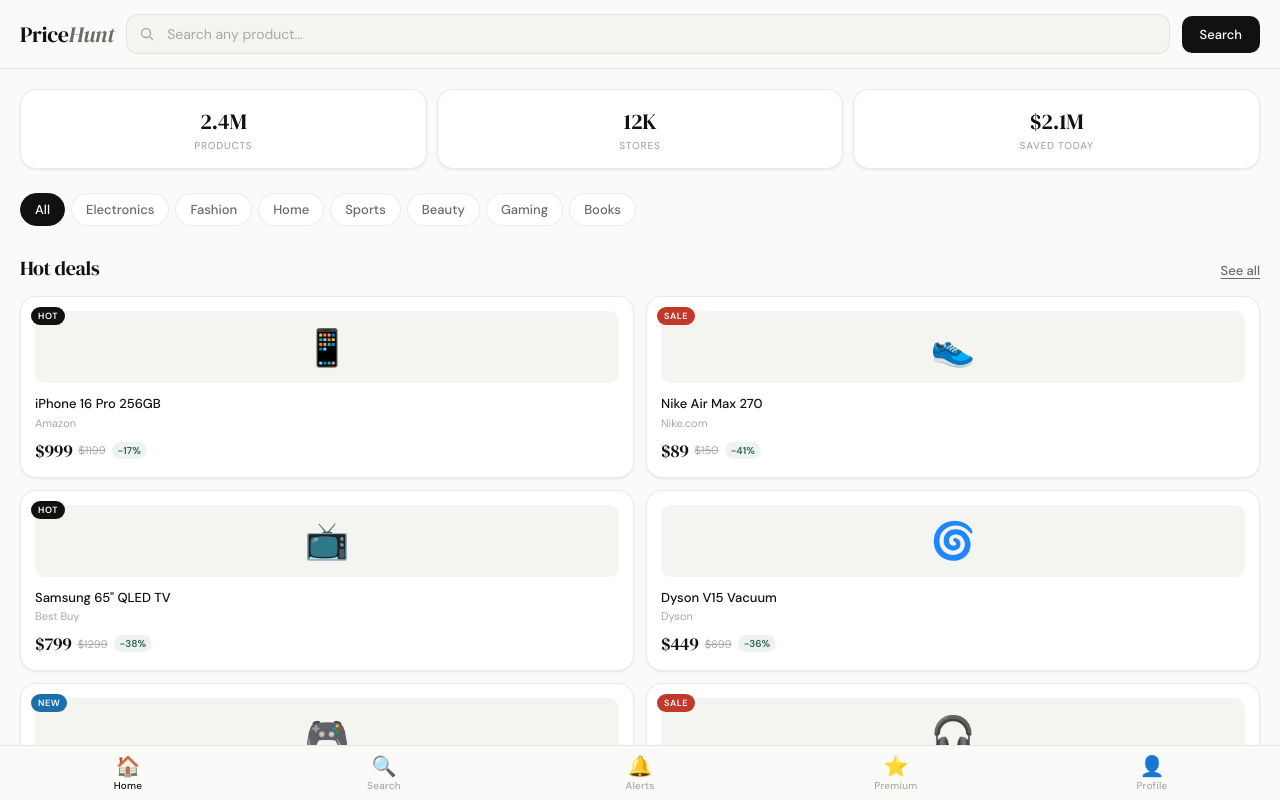
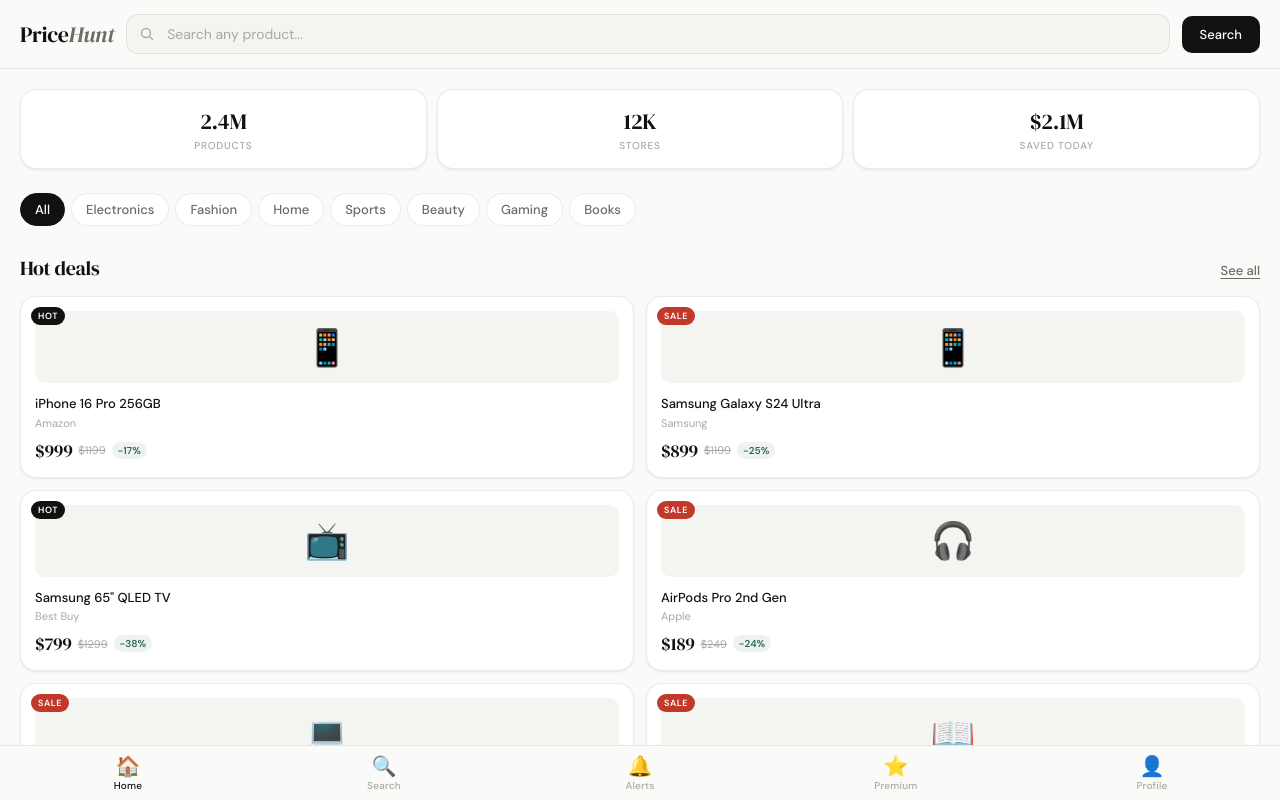
Before and after one commit to Franczuaitis/Pircehunt, a website: page index.html in a window 1280 px wide. Drawn offline with Linux system fonts and the light colour scheme.

Commit message:
Update index.html

```diff
--- a/index.html
+++ b/index.html
@@ -180,7 +180,6 @@
   </div>
 
   <div class="content" id="content">
-
     <div id="page-home" class="page active">
       <div id="install-wrap" style="display:none">
         <div class="ib">
@@ -289,7 +288,6 @@
       <div class="mi"><span class="mic">🌍</span><span class="mil">Currency & Region</span><span class="mia">›</span></div>
       <div class="mi"><span class="mic">❓</span><span class="mil">Help & Support</span><span class="mia">›</span></div>
     </div>
-
   </div>
 
   <div class="bottomnav">
@@ -300,25 +298,72 @@
     <button class="nb" onclick="navTo('profile',this)" id="nav-profile"><span class="ni">👤</span>Profile</button>
   </div>
 </div>
-
 <div class="toast" id="toast"></div>
 
 <script>
 const TAG = 'pricehunt20-20';
+
+// === 50 PRODUCTS ===
 const DEALS = [
+  // Electronics
   {id:1,name:'iPhone 16 Pro 256GB',store:'Amazon',emoji:'📱',price:999,was:1199,drop:17,badge:'hot',cat:'electronics'},
-  {id:2,name:'Nike Air Max 270',store:'Nike.com',emoji:'👟',price:89,was:150,drop:41,badge:'sale',cat:'fashion'},
+  {id:2,name:'Samsung Galaxy S24 Ultra',store:'Samsung',emoji:'📱',price:899,was:1199,drop:25,badge:'sale',cat:'electronics'},
   {id:3,name:'Samsung 65" QLED TV',store:'Best Buy',emoji:'📺',price:799,was:1299,drop:38,badge:'hot',cat:'electronics'},
-  {id:4,name:'Dyson V15 Vacuum',store:'Dyson',emoji:'🌀',price:449,was:699,drop:36,badge:'',cat:'home'},
-  {id:5,name:'PS5 Bundle',store:'GameStop',emoji:'🎮',price:499,was:599,drop:17,badge:'new',cat:'gaming'},
-  {id:6,name:'AirPods Pro 2nd Gen',store:'Apple',emoji:'🎧',price:189,was:249,drop:24,badge:'sale',cat:'electronics'},
-  {id:7,name:"Levis 501 Jeans",store:"Levis",emoji:'👖',price:49,was:89,drop:45,badge:'hot',cat:'fashion'},
-  {id:8,name:'KitchenAid Mixer',store:'Williams-Sonoma',emoji:'🍰',price:279,was:449,drop:38,badge:'',cat:'home'},
-  {id:9,name:'MacBook Air M3',store:'Apple',emoji:'💻',price:1099,was:1299,drop:15,badge:'',cat:'electronics'},
-  {id:10,name:'Kindle Paperwhite',store:'Amazon',emoji:'📖',price:99,was:139,drop:29,badge:'sale',cat:'books'},
-  {id:11,name:'Adidas Ultraboost 24',store:'Adidas',emoji:'👟',price:119,was:180,drop:34,badge:'',cat:'fashion'},
-  {id:12,name:'Nintendo Switch OLED',store:'GameStop',emoji:'🕹️',price:299,was:349,drop:14,badge:'',cat:'gaming'},
+  {id:4,name:'LG OLED 55" C3',store:'Amazon',emoji:'📺',price:999,was:1499,drop:33,badge:'',cat:'electronics'},
+  {id:5,name:'AirPods Pro 2nd Gen',store:'Apple',emoji:'🎧',price:189,was:249,drop:24,badge:'sale',cat:'electronics'},
+  {id:6,name:'Sony WH-1000XM5',store:'Sony',emoji:'🎧',price:249,was:399,drop:38,badge:'',cat:'electronics'},
+  {id:7,name:'MacBook Air M3 13"',store:'Apple',emoji:'💻',price:1099,was:1299,drop:15,badge:'',cat:'electronics'},
+  {id:8,name:'Dell XPS 15 OLED',store:'Dell',emoji:'💻',price:1299,was:1799,drop:28,badge:'sale',cat:'electronics'},
+  {id:9,name:'iPad Pro 12.9" M4',store:'Apple',emoji:'📱',price:999,was:1199,drop:17,badge:'new',cat:'electronics'},
+  {id:10,name:'Kindle Paperwhite',store:'Amazon',emoji:'📖',price:99,was:139,drop:29,badge:'sale',cat:'electronics'},
+  {id:11,name:'GoPro Hero 13 Black',store:'Amazon',emoji:'📷',price:299,was:399,drop:25,badge:'',cat:'electronics'},
+  {id:12,name:'DJI Mini 4 Pro Drone',store:'DJI',emoji:'🚁',price:759,was:959,drop:21,badge:'',cat:'electronics'},
+  // Fashion
+  {id:13,name:'Nike Air Max 270',store:'Nike',emoji:'👟',price:89,was:150,drop:41,badge:'sale',cat:'fashion'},
+  {id:14,name:'Adidas Ultraboost 24',store:'Adidas',emoji:'👟',price:119,was:180,drop:34,badge:'',cat:'fashion'},
+  {id:15,name:'Levi 501 Original Jeans',store:'Amazon',emoji:'👖',price:49,was:89,drop:45,badge:'hot',cat:'fashion'},
+  {id:16,name:'North Face Puffer Jacket',store:'Amazon',emoji:'🧥',price:149,was:250,drop:40,badge:'hot',cat:'fashion'},
+  {id:17,name:'Ray-Ban Wayfarer Sunglasses',store:'Amazon',emoji:'🕶️',price:99,was:163,drop:39,badge:'',cat:'fashion'},
+  {id:18,name:'Timberland 6" Boot',store:'Amazon',emoji:'🥾',price:119,was:190,drop:37,badge:'',cat:'fashion'},
+  {id:19,name:'Calvin Klein T-Shirt Pack',store:'Amazon',emoji:'👕',price:35,was:55,drop:36,badge:'sale',cat:'fashion'},
+  {id:20,name:'Converse Chuck Taylor All Star',store:'Amazon',emoji:'👟',price:45,was:70,drop:36,badge:'',cat:'fashion'},
+  // Home
+  {id:21,name:'Dyson V15 Detect Vacuum',store:'Dyson',emoji:'🌀',price:449,was:699,drop:36,badge:'',cat:'home'},
+  {id:22,name:'KitchenAid Stand Mixer',store:'Amazon',emoji:'🍰',price:279,was:449,drop:38,badge:'',cat:'home'},
+  {id:23,name:'Instant Pot Duo 7-in-1',store:'Amazon',emoji:'🍲',price:79,was:129,drop:39,badge:'sale',cat:'home'},
+  {id:24,name:'Nespresso Vertuo Next',store:'Amazon',emoji:'☕',price:99,was:179,drop:45,badge:'hot',cat:'home'},
+  {id:25,name:'Roomba i7+ Robot Vacuum',store:'Amazon',emoji:'🤖',price:399,was:599,drop:33,badge:'',cat:'home'},
+  {id:26,name:'Philips Hue Starter Kit',store:'Amazon',emoji:'💡',price:99,was:149,drop:34,badge:'',cat:'home'},
+  {id:27,name:'Ninja Air Fryer XL',store:'Amazon',emoji:'🍗',price:89,was:139,drop:36,badge:'sale',cat:'home'},
+  {id:28,name:'Weber Spirit II Gas Grill',store:'Amazon',emoji:'🔥',price:499,was:699,drop:29,badge:'',cat:'home'},
+  // Sports
+  {id:29,name:'Peloton Bike+',store:'Peloton',emoji:'🚴',price:1999,was:2495,drop:20,badge:'',cat:'sports'},
+  {id:30,name:'Garmin Forerunner 265',store:'Amazon',emoji:'⌚',price:299,was:449,drop:33,badge:'sale',cat:'sports'},
+  {id:31,name:'Theragun Prime Massager',store:'Amazon',emoji:'💪',price:199,was:299,drop:33,badge:'',cat:'sports'},
+  {id:32,name:'Wilson Tennis Racket Pro',store:'Amazon',emoji:'🎾',price:89,was:139,drop:36,badge:'',cat:'sports'},
+  {id:33,name:'Hydro Flask 32oz Bottle',store:'Amazon',emoji:'🧴',price:35,was:50,drop:30,badge:'',cat:'sports'},
+  {id:34,name:'Fitbit Charge 6',store:'Amazon',emoji:'⌚',price:99,was:159,drop:38,badge:'sale',cat:'sports'},
+  // Beauty
+  {id:35,name:'Dyson Airwrap Complete',store:'Dyson',emoji:'💇',price:499,was:599,drop:17,badge:'',cat:'beauty'},
+  {id:36,name:'La Mer Moisturizing Cream',store:'Amazon',emoji:'🧴',price:189,was:280,drop:33,badge:'',cat:'beauty'},
+  {id:37,name:'Foreo Luna 4 Face Cleaner',store:'Amazon',emoji:'✨',price:99,was:179,drop:45,badge:'hot',cat:'beauty'},
+  {id:38,name:'Oral-B iO Series 9',store:'Amazon',emoji:'🦷',price:149,was:249,drop:40,badge:'sale',cat:'beauty'},
+  {id:39,name:'Charlotte Tilbury Palette',store:'Amazon',emoji:'💄',price:55,was:75,drop:27,badge:'',cat:'beauty'},
+  {id:40,name:'Tatcha Dewy Skin Cream',store:'Amazon',emoji:'🌸',price:68,was:89,drop:24,badge:'',cat:'beauty'},
+  // Gaming
+  {id:41,name:'PS5 Slim Console',store:'Amazon',emoji:'🎮',price:449,was:499,drop:10,badge:'',cat:'gaming'},
+  {id:42,name:'Xbox Series X',store:'Amazon',emoji:'🎮',price:399,was:499,drop:20,badge:'sale',cat:'gaming'},
+  {id:43,name:'Nintendo Switch OLED',store:'Amazon',emoji:'🕹️',price:299,was:349,drop:14,badge:'',cat:'gaming'},
+  {id:44,name:'SteelSeries Arctis Nova Pro',store:'Amazon',emoji:'🎧',price:199,was:349,drop:43,badge:'hot',cat:'gaming'},
+  {id:45,name:'Logitech G Pro X Superlight',store:'Amazon',emoji:'🖱️',price:99,was:159,drop:38,badge:'sale',cat:'gaming'},
+  {id:46,name:'Corsair K100 RGB Keyboard',store:'Amazon',emoji:'⌨️',price:149,was:229,drop:35,badge:'',cat:'gaming'},
+  // Books
+  {id:47,name:'Atomic Habits - James Clear',store:'Amazon',emoji:'📚',price:14,was:27,drop:48,badge:'hot',cat:'books'},
+  {id:48,name:'The Psychology of Money',store:'Amazon',emoji:'📚',price:12,was:20,drop:40,badge:'',cat:'books'},
+  {id:49,name:'Fourth Wing - Rebecca Yarros',store:'Amazon',emoji:'📖',price:16,was:29,drop:45,badge:'sale',cat:'books'},
+  {id:50,name:'Spare - Prince Harry',store:'Amazon',emoji:'📖',price:15,was:36,drop:58,badge:'hot',cat:'books'},
 ];
+
 const STORES = [
   {name:'Amazon',emoji:'📦',products:'350M+',shipping:'Free with Prime'},
   {name:'eBay',emoji:'🏷️',products:'1.5B+',shipping:'Varies by seller'},
@@ -327,11 +372,16 @@
   {name:'Best Buy',emoji:'🔷',products:'5M+',shipping:'Free over $35'},
   {name:'Newegg',emoji:'💻',products:'3M+',shipping:'Free over $50'},
 ];
+
 const WATCHLIST = [
   {name:'MacBook Air M3',emoji:'💻',target:999,current:1099,alert:false},
   {name:'Sony WH-1000XM5',emoji:'🎧',target:249,current:278,alert:true},
-  {name:'iPad Pro 11"',emoji:'📱',target:699,current:799,alert:false},
+  {name:'iPad Pro 12.9"',emoji:'📱',target:699,current:999,alert:false},
 ];
+
+// === NAVIGATION WITH BACK SUPPORT ===
+let currentPage = 'home';
+let prevPage = 'home';
 
 let deferredPrompt = null;
 if('serviceWorker' in navigator) navigator.serviceWorker.register('/sw.js').catch(()=>{});
@@ -345,8 +395,9 @@
 }
 
 const PAGES=['home','search','product','watch','premium','profile'];
-function navTo(page,el){
-  lastPage = currentPage || 'home';
+function navTo(page, el){
+  prevPage = currentPage;
+  currentPage = page;
   PAGES.forEach(p=>{ const e=document.getElementById('page-'+p); if(e) e.classList.remove('active'); });
   document.querySelectorAll('.nb').forEach(b=>b.classList.remove('active'));
   const pg=document.getElementById('page-'+page); if(pg) pg.classList.add('active');
@@ -356,9 +407,14 @@
   if(page==='profile') renderProfile();
 }
 
+function goBack(){
+  navTo(prevPage);
+}
+
+// === RENDER HOME ===
 function renderHome(list){
   const d=list||DEALS;
-  document.getElementById('hot-deals').innerHTML=d.slice(0,6).map(x=>`
+  document.getElementById('hot-deals').innerHTML=d.filter(x=>x.badge==='hot'||x.badge==='sale').slice(0,8).map(x=>`
     <div class="dc" onclick="showProduct(${x.id})">
       <div class="de">${x.emoji}</div>
       ${x.badge?`<div class="db ${x.badge}">${x.badge}</div>`:''}
@@ -366,7 +422,7 @@
       <div class="ds">${x.store}</div>
       <div class="dp"><div class="dpn">$${x.price}</div><div class="dpw">$${x.was}</div><div class="dps">−${x.drop}%</div></div>
     </div>`).join('');
-  document.getElementById('price-drops').innerHTML=d.slice(0,5).sort((a,b)=>b.drop-a.drop).map(x=>`
+  document.getElementById('price-drops').innerHTML=d.slice().sort((a,b)=>b.drop-a.drop).slice(0,6).map(x=>`
     <div class="pc" onclick="showProduct(${x.id})">
       <div class="pe">${x.emoji}</div>
       <div class="pi">
@@ -377,6 +433,7 @@
     </div>`).join('');
 }
 
+// === SEARCH ===
 let searchCount=parseInt(localStorage.getItem('searches')||'0');
 const FREE_LIMIT=3;
 function doSearch(q){
@@ -424,19 +481,23 @@
     </div>`).join('');
 }
 
+// === PRODUCT DETAIL ===
 function showProduct(id){
   const d=DEALS.find(x=>x.id===id); if(!d) return;
   navTo('product');
   const stores=[
-    {name:d.store,emoji:'🏪',price:d.price,shipping:'Free',rating:4.8,best:false},
-    {name:'Amazon',emoji:'📦',price:d.price+Math.floor(Math.random()*20)+3,shipping:'Free Prime',rating:4.7,best:false},
-    {name:'eBay',emoji:'🏷️',price:d.price+Math.floor(Math.random()*30)+8,shipping:'$4.99',rating:4.4,best:false},
-    {name:'Walmart',emoji:'🛒',price:d.price+Math.floor(Math.random()*25)+5,shipping:'Free $35+',rating:4.5,best:false},
+    {name:'Amazon',emoji:'📦',price:d.price+Math.floor(Math.random()*15)+2,shipping:'Free Prime',rating:4.7,best:false},
+    {name:'eBay',emoji:'🏷️',price:d.price+Math.floor(Math.random()*30)+10,shipping:'$4.99',rating:4.4,best:false},
+    {name:'Walmart',emoji:'🛒',price:d.price+Math.floor(Math.random()*20)+5,shipping:'Free $35+',rating:4.5,best:false},
+    {name:'Best Buy',emoji:'🔷',price:d.price+Math.floor(Math.random()*25)+8,shipping:'Free',rating:4.6,best:false},
   ].sort((a,b)=>a.price-b.price);
   stores[0].best=true;
+  // Always make cheapest Amazon with affiliate tag
+  if(stores[0].name!=='Amazon') { const am=stores.find(s=>s.name==='Amazon'); if(am){stores.splice(stores.indexOf(am),1);stores.unshift(am);stores[0].best=true;stores[1].best=false;} }
+
   document.getElementById('product-detail').innerHTML=`
     <div class="br">
-      <button class="bb" onclick="navTo(lastPage)">← Back</button>
+      <button class="bb" onclick="goBack()">← Back</button>
       <div class="bt">${d.name}</div>
       <span onclick="addToWatch(${d.id})" style="cursor:pointer;font-size:20px;flex-shrink:0">🔔</span>
     </div>
@@ -468,25 +529,25 @@
     </div>`;
 }
 
-function goToStore(name,productName){
+function goToStore(name, productName){
   const q=encodeURIComponent(productName);
   const urls={
     'Amazon':`https://www.amazon.com/s?k=${q}&tag=${TAG}`,
     'eBay':`https://www.ebay.com/sch/i.html?_nkw=${q}`,
     'Walmart':`https://www.walmart.com/search?q=${q}`,
+    'Best Buy':`https://www.bestbuy.com/site/searchpage.jsp?st=${q}`,
     'AliExpress':`https://www.aliexpress.com/wholesale?SearchText=${q}`,
     'GameStop':`https://www.gamestop.com/search#q=${q}`,
-    'Nike.com':`https://www.nike.com/w?q=${q}`,
+    'Nike':`https://www.nike.com/w?q=${q}`,
     'Apple':`https://www.apple.com/search/${q}`,
-    'Best Buy':`https://www.bestbuy.com/site/searchpage.jsp?st=${q}`,
     'Adidas':`https://www.adidas.com/us/search?q=${q}`,
-    "Levi's":`https://www.levi.com/US/en_US/search?q=${q}`,
   };
   window.open(urls[name]||`https://www.amazon.com/s?k=${q}&tag=${TAG}`,'_blank');
 }
 
 function addToWatch(id){showToast('Upgrade to Premium to set price alerts');}
 
+// === WATCHLIST ===
 function renderWatchlist(){
   const el=document.getElementById('watchlist-items');
   if(!WATCHLIST.length){el.innerHTML='<p style="color:var(--t2);text-align:center;padding:32px 0">No alerts set yet</p>';return;}
@@ -498,6 +559,7 @@
     </div>`).join('');
 }
 
+// === PREMIUM ===
 let selectedPlan='yearly';
 function selectPlan(p,el){
   selectedPlan=p;
```
